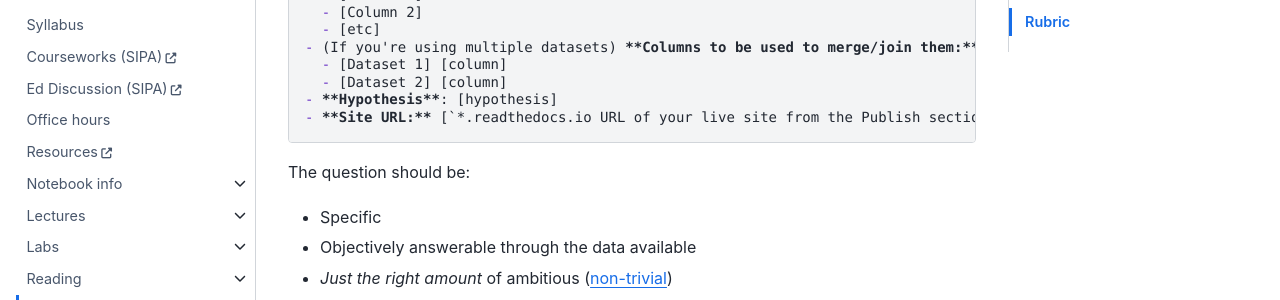
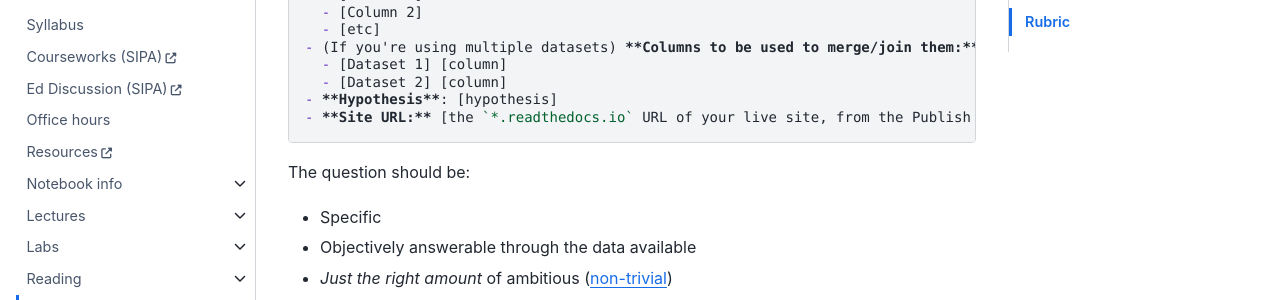
Before and after one commit to afeld/computing-in-context, a Jupyter Book: the page built from project_3.md, in a window 1280 px wide and 1400 px high, scrolled down 2904 px. Shown: the part 151-451 px from the top of the window. Built offline with Jupyter Book 1.0.4 settings and Sphinx 7.4.7 and the Sphinx Book theme 1.1.4, drawn with Linux system fonts in a browser that asks for light colours; pages that are not in the unit, such as notebooks, are missing from menus; comment, search, counter and statistics services are not loaded; some of the changed text lies outside the part shown.

Commit message:
fix Project 3 wording

````diff
--- a/project_3.md
+++ b/project_3.md
@@ -104,7 +104,7 @@ Copy this to a Markdown cell in your notebook and fill it out:
   - [Dataset 1] [column]
   - [Dataset 2] [column]
 - **Hypothesis**: [hypothesis]
-- **Site URL:** [`*.readthedocs.io URL of your live site from the Publish section]
+- **Site URL:** [the `*.readthedocs.io` URL of your live site, from the Publish section]
 ```
 
 The question should be:
````
Also changed, not shown: other parts of project_3.md (+1 -1 lines).
